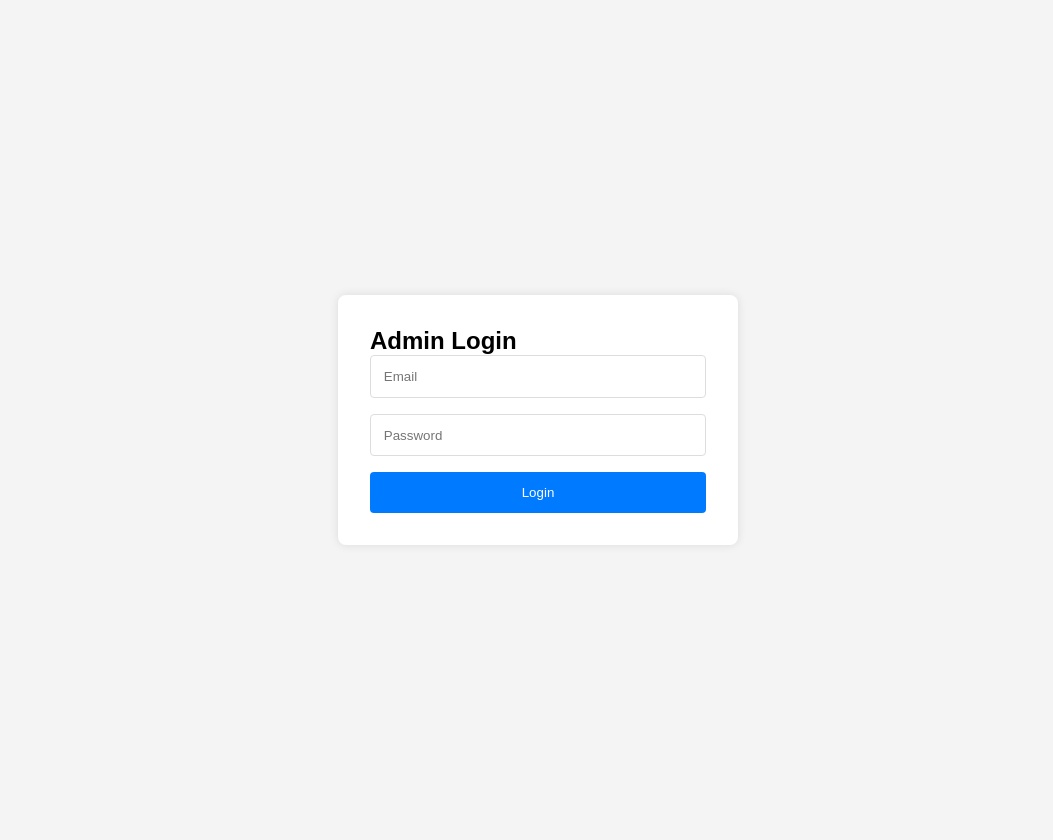
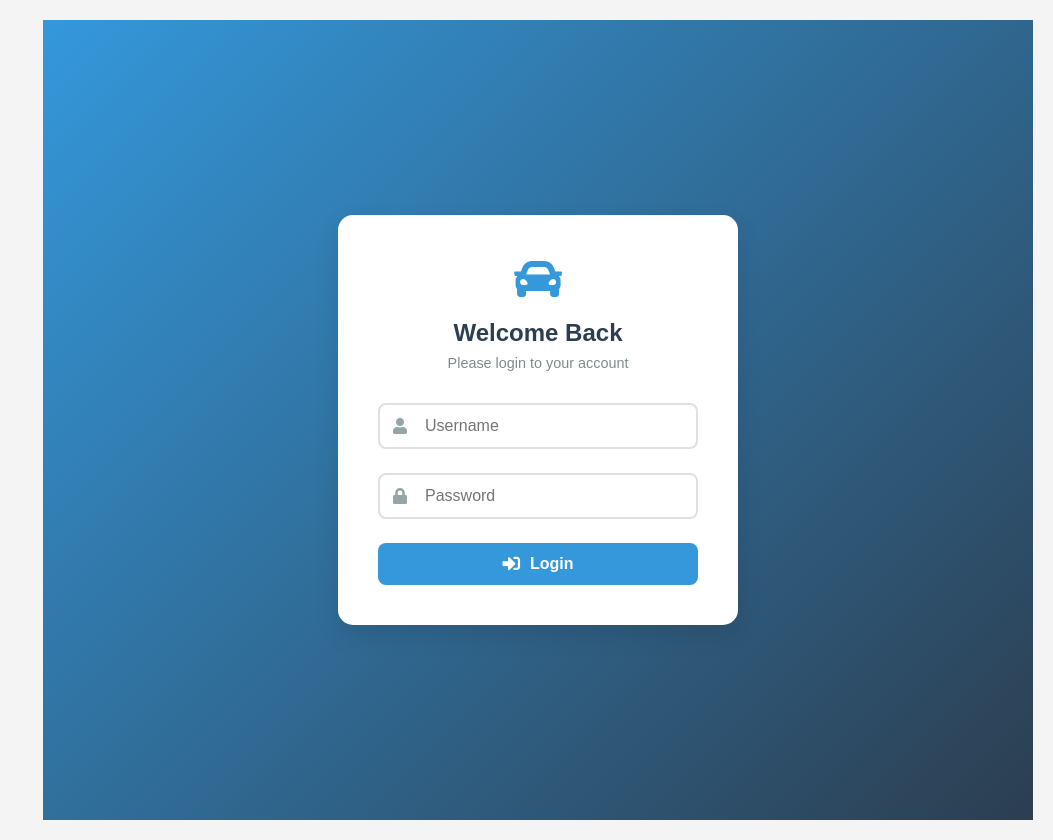
Before and after one commit to jamalihassan0307/django_Car_Rantal_saqib, a Django app: page /login/ in a window 1280 px wide. Shown: the whole page, without its empty margins (227-1280 px from the left). Run offline with Django 5.2, Linux system fonts and the light colour scheme.

Commit message:
Refactor login and contact views, enhance templates
- Changed email field to username in the login view and updated error messages for clarity.
- Added success message for contact form submissions and implemented form handling in the contact view.
- Updated access control for add, edit, and delete car views to require login and check for staff permissions.
- Enhanced the login template with improved styling and user feedback for messages.

```diff
--- a/myapp/templates/myapp/index.html
+++ b/myapp/templates/myapp/index.html
@@ -6,13 +6,39 @@
 {% block content %}
 <div class="login-container">
   <div class="login-box">
-    <h2>Admin Login</h2>
-    <form method="post" action="{% url 'login' %}">
+    <div class="login-header">
+      <i class="fas fa-car"></i>
+      <h2>Welcome Back</h2>
+      <p>Please login to your account</p>
+    </div>
+
+    {% if messages %}
+    <div class="messages">
+      {% for message in messages %}
+        <div class="alert alert-{{ message.tags }}">
+          {{ message }}
+        </div>
+      {% endfor %}
+    </div>
+    {% endif %}
+
+    <form method="post" action="{% url 'login' %}" class="login-form">
       {% csrf_token %}
       <div class="input-group">
-        <input type="email" name="email" id="email" placeholder="Email" required />
+        <div class="input-icon">
+          <i class="fas fa-user"></i>
+          <input
+            type="text"
+            name="username"
+            id="username"
+            placeholder="Username"
+            required
+          />
+        </div>
       </div>
       <div class="input-group">
+        <div class="input-icon">
+          <i class="fas fa-lock"></i>
           <input
             type="password"
             name="password"
@@ -21,8 +47,135 @@
             required
           />
         </div>
-      <button type="submit">Login</button>
+      </div>
+      <button type="submit" class="login-btn">
+        <i class="fas fa-sign-in-alt"></i>
+        Login
+      </button>
     </form>
   </div>
 </div>
 {% endblock %}
+
+{% block extra_css %}
+<style>
+  .login-container {
+    background: linear-gradient(135deg, #3498db, #2c3e50);
+    min-height: 100vh;
+    display: flex;
+    justify-content: center;
+    align-items: center;
+    padding: 20px;
+  }
+
+  .login-box {
+    background: white;
+    padding: 2.5rem;
+    border-radius: 15px;
+    box-shadow: 0 10px 25px rgba(0, 0, 0, 0.1);
+    width: 100%;
+    max-width: 400px;
+  }
+
+  .login-header {
+    text-align: center;
+    margin-bottom: 2rem;
+  }
+
+  .login-header i {
+    font-size: 3rem;
+    color: #3498db;
+    margin-bottom: 1rem;
+  }
+
+  .login-header h2 {
+    color: #2c3e50;
+    margin-bottom: 0.5rem;
+  }
+
+  .login-header p {
+    color: #7f8c8d;
+    font-size: 0.9rem;
+  }
+
+  .input-group {
+    margin-bottom: 1.5rem;
+  }
+
+  .input-icon {
+    position: relative;
+  }
+
+  .input-icon i {
+    position: absolute;
+    left: 15px;
+    top: 50%;
+    transform: translateY(-50%);
+    color: #95a5a6;
+  }
+
+  .input-icon input {
+    width: 100%;
+    padding: 12px 15px 12px 45px;
+    border: 2px solid #e0e0e0;
+    border-radius: 8px;
+    font-size: 1rem;
+    transition: all 0.3s ease;
+  }
+
+  .input-icon input:focus {
+    border-color: #3498db;
+    box-shadow: 0 0 0 3px rgba(52, 152, 219, 0.1);
+    outline: none;
+  }
+
+  .login-btn {
+    width: 100%;
+    padding: 12px;
+    background: #3498db;
+    color: white;
+    border: none;
+    border-radius: 8px;
+    font-size: 1rem;
+    font-weight: 600;
+    cursor: pointer;
+    transition: all 0.3s ease;
+    display: flex;
+    align-items: center;
+    justify-content: center;
+    gap: 10px;
+  }
+
+  .login-btn:hover {
+    background: #2980b9;
+    transform: translateY(-1px);
+  }
+
+  .login-btn i {
+    font-size: 1.1rem;
+  }
+
+  .messages {
+    margin-bottom: 1.5rem;
+  }
+
+  .alert {
+    padding: 12px;
+    border-radius: 8px;
+    margin-bottom: 1rem;
+    font-size: 0.9rem;
+  }
+
+  .alert-error {
+    background-color: #fee2e2;
+    color: #991b1b;
+    border: 1px solid #fecaca;
+  }
+
+  .alert-success {
+    background-color: #dcfce7;
+    color: #166534;
+    border: 1px solid #bbf7d0;
+  }
+</style>
+{% endblock %}
--- a/myapp/views.py
+++ b/myapp/views.py
@@ -8,14 +8,15 @@ from django.contrib.admin.views.decorators import staff_member_required
 
 def login_view(request):
     if request.method == 'POST':
-        email = request.POST.get('email')
+        username = request.POST.get('username')
         password = request.POST.get('password')
-        user = authenticate(request, username=email, password=password)
+        user = authenticate(request, username=username, password=password)
         if user is not None:
             login(request, user)
+            messages.success(request, f'Welcome back, {user.username}!')
             return redirect('dashboard')
         else:
-            messages.error(request, 'Invalid credentials!')
+            messages.error(request, 'Invalid username or password!')
     return render(request, 'myapp/index.html')
 
 @login_required
@@ -27,10 +28,20 @@ def about(request):
     return render(request, 'myapp/about.html')
 
 def contact(request):
+    if request.method == 'POST':
+        name = request.POST.get('name')
+        email = request.POST.get('email')
+        message = request.POST.get('message')
+        # Here you can add logic to handle the contact form submission
+        messages.success(request, 'Your message has been sent successfully!')
+        return redirect('contact')
     return render(request, 'myapp/contact.html')
 
-@staff_member_required
+@login_required
 def add_car(request):
+    if not request.user.is_staff:
+        return JsonResponse({'success': False, 'message': 'Permission denied!'})
+
     if request.method == 'POST':
         name = request.POST.get('name')
         model = request.POST.get('model')
@@ -56,8 +67,11 @@ def add_car(request):
         return JsonResponse({'success': True, 'message': 'Car added successfully!'})
     return JsonResponse({'success': False, 'message': 'Invalid request method!'})
 
-@staff_member_required
+@login_required
 def edit_car(request, car_id):
+    if not request.user.is_staff:
+        return JsonResponse({'success': False, 'message': 'Permission denied!'})
+
     car = get_object_or_404(Car, id=car_id)
     if request.method == 'POST':
         car.name = request.POST.get('name')
@@ -78,8 +92,11 @@ def edit_car(request, car_id):
         return JsonResponse({'success': True, 'message': 'Car updated successfully!'})
     return JsonResponse({'success': False, 'message': 'Invalid request method!'})
 
-@staff_member_required
+@login_required
 def delete_car(request, car_id):
+    if not request.user.is_staff:
+        return JsonResponse({'success': False, 'message': 'Permission denied!'})
+
     car = get_object_or_404(Car, id=car_id)
     car.delete()
     return JsonResponse({'success': True, 'message': 'Car deleted successfully!'})
```
Lines whose indentation alone changed are shown as unchanged.
